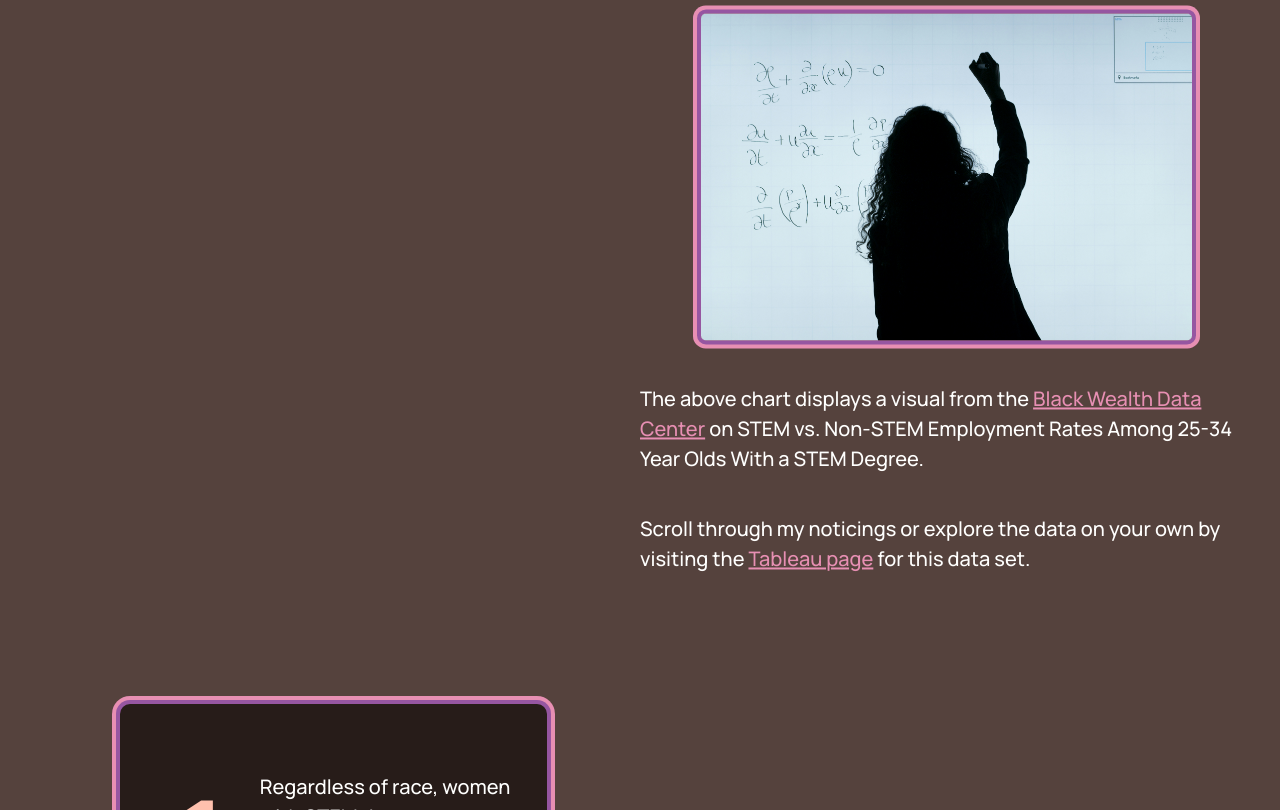
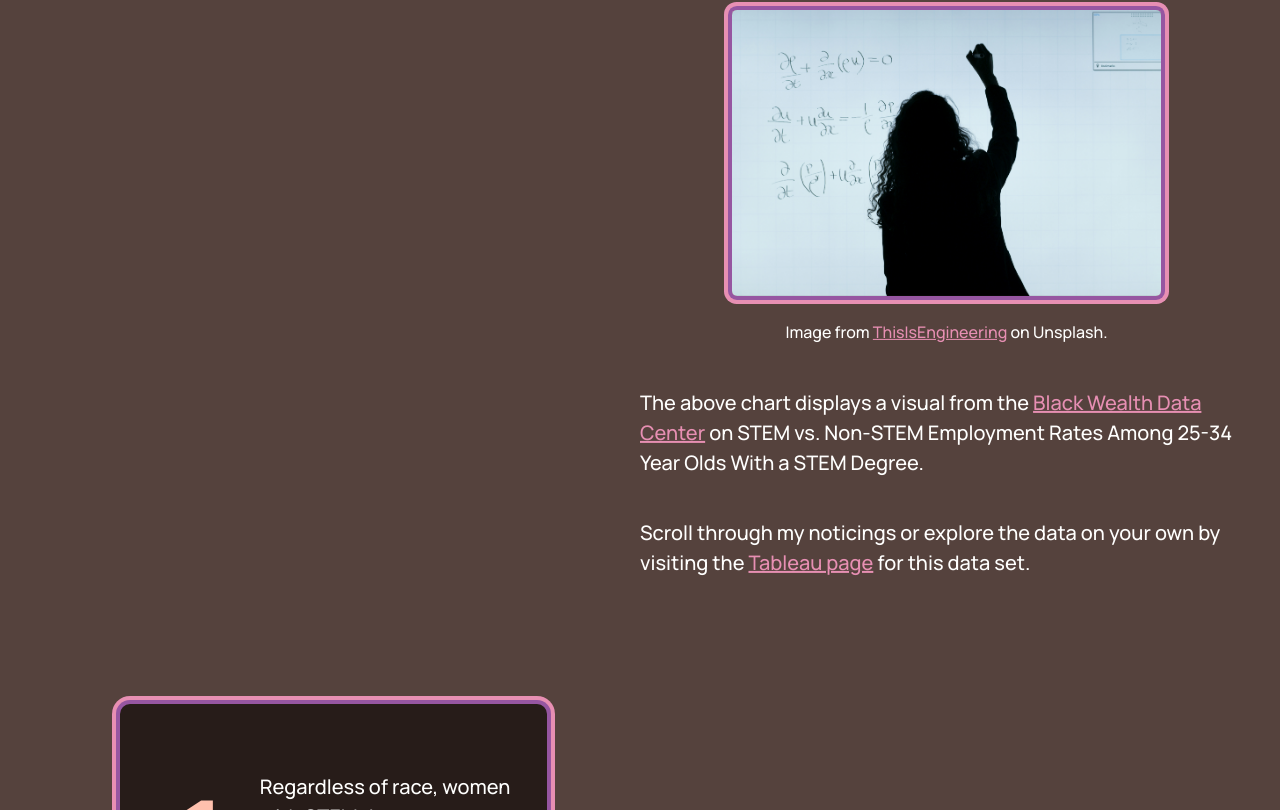
Before and after one commit to AbbyHoyt/KWK-BWDC-Final-Project, a Svelte app: page / in a window 1280 px wide. Shown: the part 9595-10405 px from the top of the page. Built offline with nearby package versions, Linux system fonts and the light colour scheme; a web font is replaced by a local one.

Commit message:
Add image caption and citation.

```diff
--- a/src/sections/LeftAlignedExample.svelte
+++ b/src/sections/LeftAlignedExample.svelte
@@ -100,6 +100,8 @@
             </div>-->
 
             <img src="girlWritingMath.jpg" alt="Girl facing and writing on a whiteboard.">
+            <br>
+            <p class="caption">Image from <a href="https://unsplash.com/photos/woman-in-black-long-sleeve-shirt-GzDrm7SYQ0g" target="_blank">ThisIsEngineering</a> on Unsplash.</p>
 
             <br>
 
@@ -195,6 +197,15 @@
     img {
         box-shadow: rgb(150, 86, 161) 0px 0px 0px 4px, rgb(231, 143, 179) 0px 0px 0px 8px;
         border-radius: 5px;
-        width: 80%;
+        width: 70%;
+    }
+
+    .caption {
+        text-align: center;
+        color: #fffffe;
+        font-family: "Manrope", sans-serif;
+        font-weight: 500;
+        font-size: 16px;
+        margin: 0px;
     }
 </style>
```
